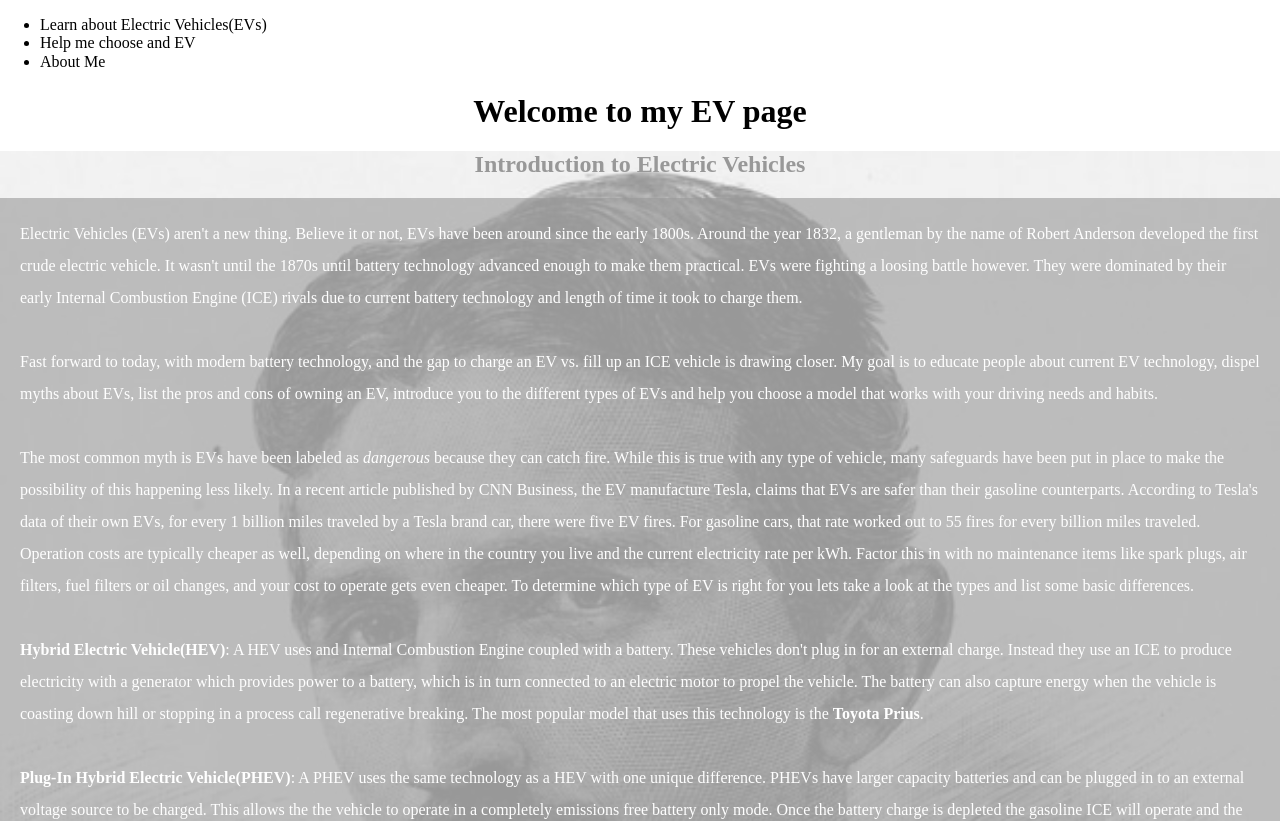
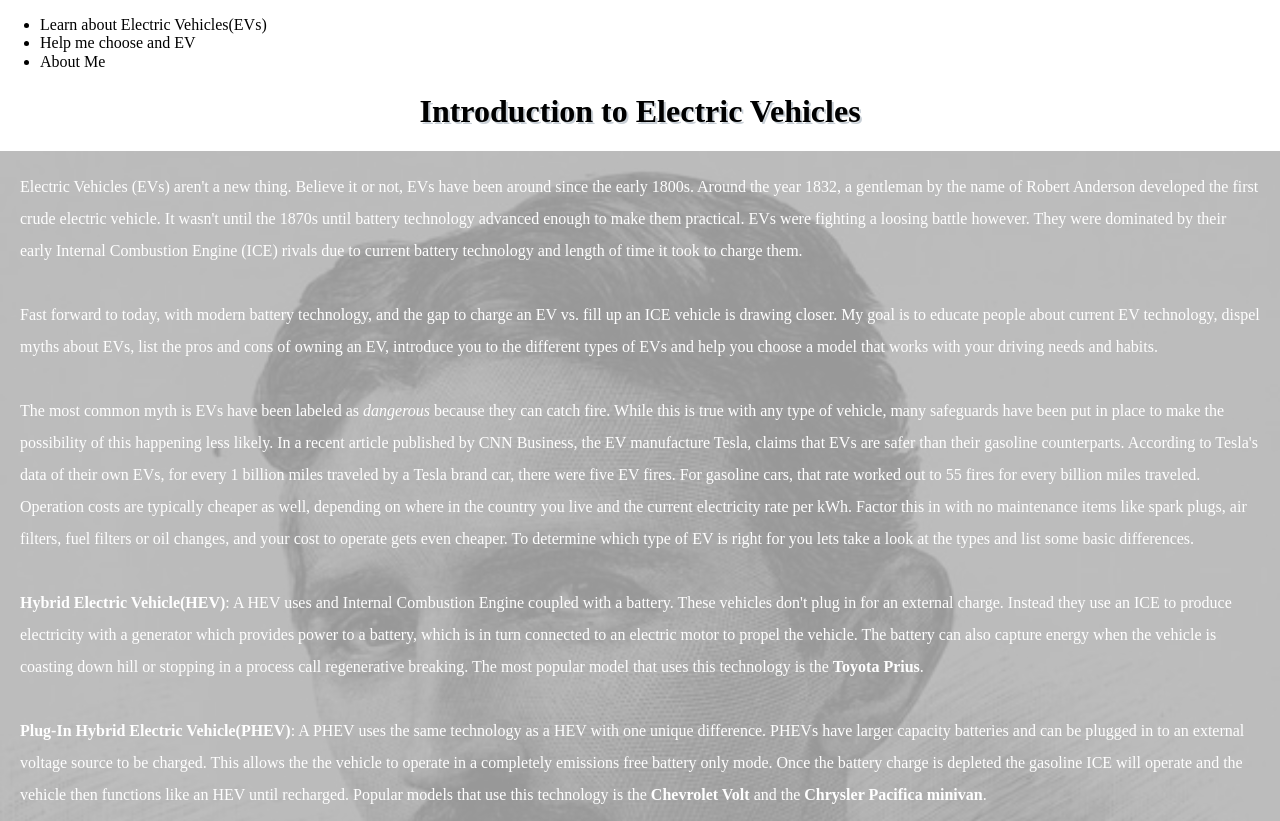
Before and after one commit to mustangrog/Roger-Dungan-Capstone-Project, a plain HTML site: page index.html in a window 1280 px wide. Shown: the top 821 px of the page. Drawn offline with nearby package versions, Linux system fonts and the light colour scheme.

Commit message:
Change 'h1' title and add drop shadow in css

```diff
--- a/index.html
+++ b/index.html
@@ -32,12 +32,11 @@
 
 <header>
     <div>
-        <h1>Welcome to my EV page</h1>
+        <h1>Introduction to Electric Vehicles</h1>
     </div>
 </header>
 
 <main>
-        <h2 class="heading">Introduction to Electric Vehicles</h2>
         <p>Electric Vehicles (EVs) aren't a new thing.  Believe it or not, EVs have been around since
         the early 1800s. Around the year 1832, a gentleman by the name of Robert Anderson developed
         the first crude electric vehicle. It wasn't until the 1870s until battery technology advanced
--- a/styles.css
+++ b/styles.css
@@ -1,6 +1,6 @@
 header{
     text-align: center;
-    text-shadow: 3px;
+    text-shadow: 2px 2px rgb(200, 207, 214);
 }
 
 main{
@@ -11,9 +11,6 @@ main{
     opacity: 0.4;
 }
 
-.heading{
-    text-align: center;
-}
 p{
     padding: 20px;
     background: rgba(0, 0, 0, 0.6);
```
